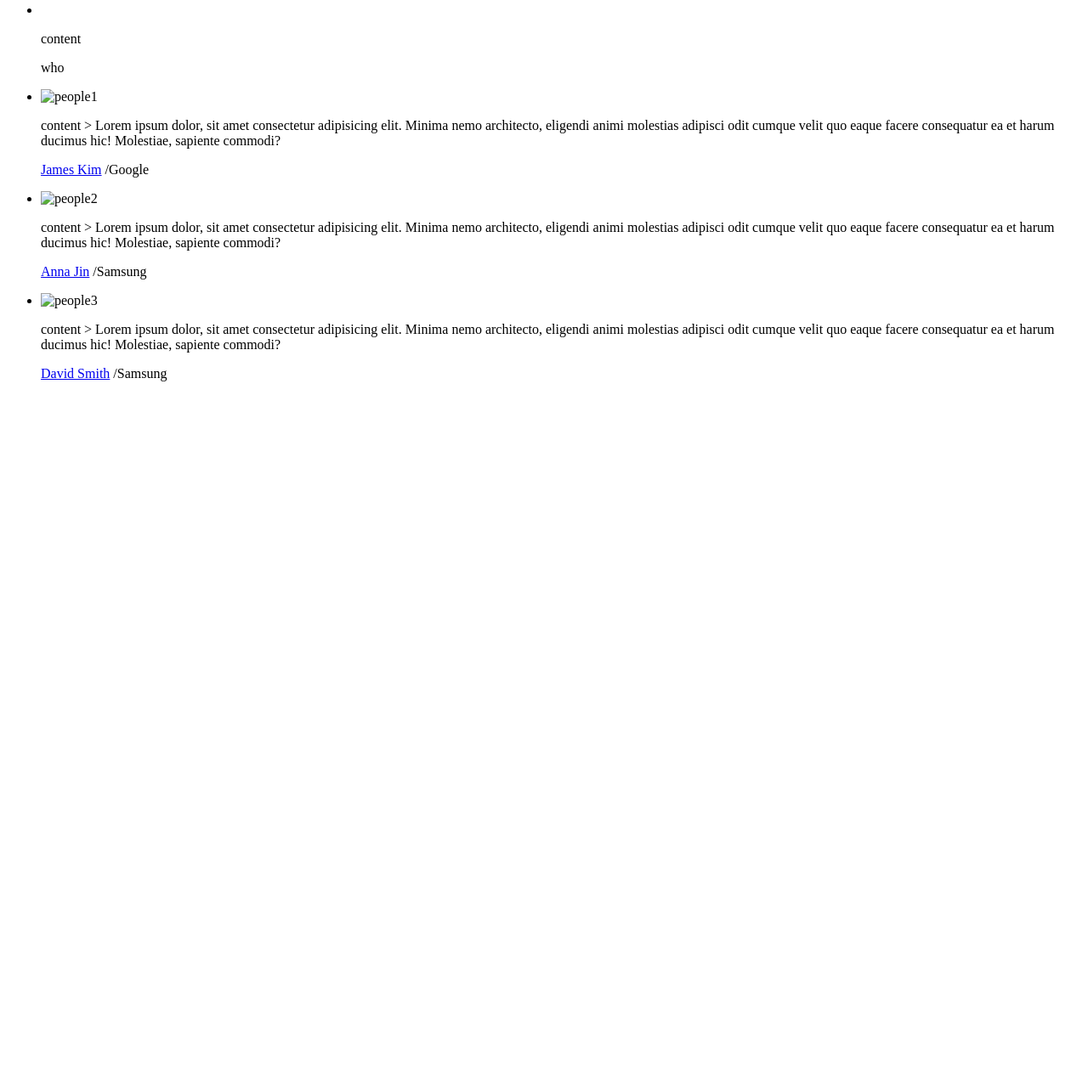
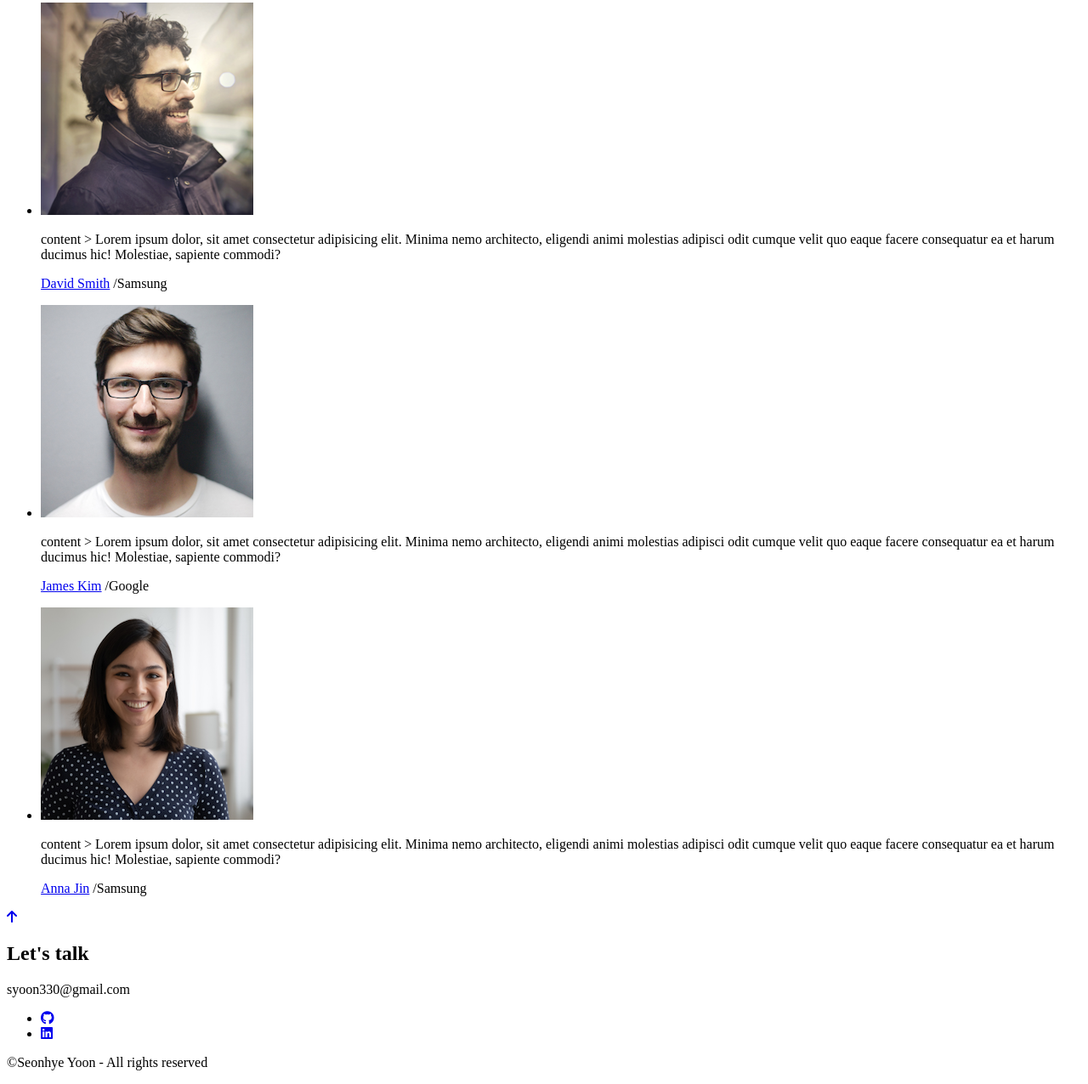
Before and after one commit to SeonhyeY/seonhyey.github.io, a plain HTML site: page index.html in a window 1280 px wide. Shown: the part 6120-7396 px from the top of the page at 85% size. Before the commit the page ends 6585 px from the top, so only its background shows below. Drawn offline with Linux system fonts and the light colour scheme.

Commit message:
HTML - Footer

```diff
--- a/index.html
+++ b/index.html
@@ -299,14 +299,19 @@
         <p>See what they say about me</p>
         <ul>
           <li>
-            <img src="#" alt="" />
+            <img src="images/testimonials/people1.webp" alt="people1" />
             <div>
-              <p>content</p>
-              <p>who</p>
+              <p>
+                content > Lorem ipsum dolor, sit amet consectetur adipisicing
+                elit. Minima nemo architecto, eligendi animi molestias adipisci
+                odit cumque velit quo eaque facere consequatur ea et harum
+                ducimus hic! Molestiae, sapiente commodi?
+              </p>
+              <p><a href="#">David Smith</a> /Samsung</p>
             </div>
           </li>
           <li>
-            <img src="#" alt="people1" />
+            <img src="images/testimonials/people2.webp" alt="people2" />
             <div>
               <p>
                 content > Lorem ipsum dolor, sit amet consectetur adipisicing
@@ -318,7 +323,7 @@
             </div>
           </li>
           <li>
-            <img src="#" alt="people2" />
+            <img src="images/testimonials/people3.webp" alt="people3" />
             <div>
               <p>
                 content > Lorem ipsum dolor, sit amet consectetur adipisicing
@@ -329,24 +334,32 @@
               <p><a href="#">Anna Jin</a> /Samsung</p>
             </div>
           </li>
-          <li>
-            <img src="#" alt="people3" />
-            <div>
-              <p>
-                content > Lorem ipsum dolor, sit amet consectetur adipisicing
-                elit. Minima nemo architecto, eligendi animi molestias adipisci
-                odit cumque velit quo eaque facere consequatur ea et harum
-                ducimus hic! Molestiae, sapiente commodi?
-              </p>
-              <p><a href="#">David Smith</a> /Samsung</p>
-            </div>
-          </li>
         </ul>
       </section>
       <!-- Arrow Up -->
-      <aside></aside>
+      <aside>
+        <a href="#home" title="back to top">
+          <i class="fa-solid fa-arrow-up"></i>
+        </a>
+      </aside>
     </main>
     <!-- FOOTER -->
-    <footer id="contact"></footer>
+    <footer id="contact">
+      <h2>Let&#39;s talk</h2>
+      <p>syoon330@gmail.com</p>
+      <ul>
+        <li>
+          <a href="#" title="my github link" target="_blank">
+            <i class="fa-brands fa-github"></i>
+          </a>
+        </li>
+        <li>
+          <a href="#" title="my linkedin link" target="_blank">
+            <i class="fa-brands fa-linkedin"></i>
+          </a>
+        </li>
+      </ul>
+      <p>©Seonhye Yoon - All rights reserved</p>
+    </footer>
   </body>
 </html>
```
